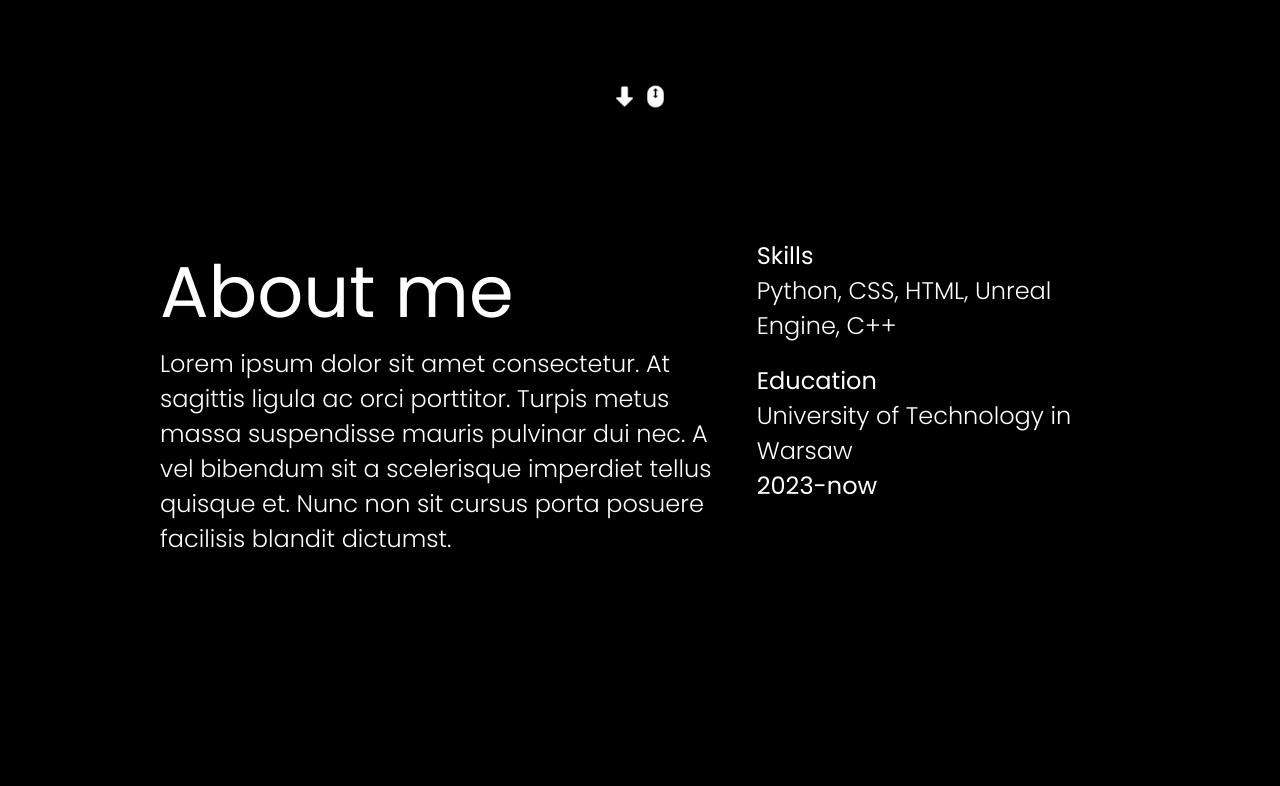
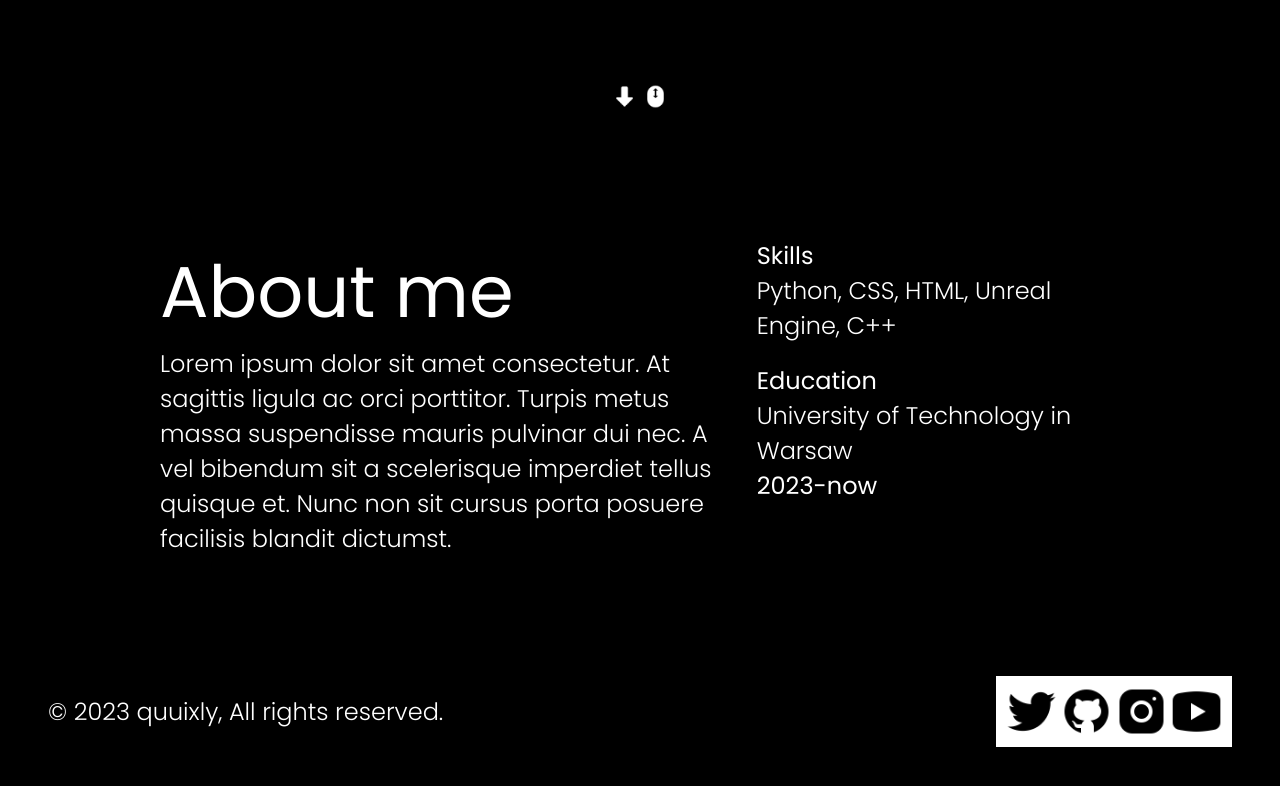
Before and after one commit to quuixlie/quuixlie.github.io, a plain HTML site: page index.html in a window 1280 px wide. Shown: the part 682-1468 px from the top of the page. Before the commit the page ends 1358 px from the top, so only its background shows below. Drawn offline with Linux system fonts and the light colour scheme.

Commit message:
Add footer

```diff
--- a/index.html
+++ b/index.html
@@ -8,6 +8,7 @@
         <link rel="stylesheet" href="src/header.css">
         <link rel="stylesheet" href="src/landing-page.css">
         <link rel="stylesheet" href="src/about-me.css">
+        <link rel="stylesheet" href="src/footer.css">
     </head>
     <body>
         <header>
@@ -34,10 +35,10 @@
                     <img src="assets/mouse-scrolling.png" alt="arrow down">
                 </div>
                 <div id="social-media">
-                    <img src="assets/twitter.png" alt="">
-                    <img src="assets/github.png" alt="">
-                    <img src="assets/instagram.png" alt="">
-                    <img src="assets/youtube.png" alt="">
+                    <img src="assets/twitter.png" alt="twitter icon">
+                    <img src="assets/github.png" alt="github icon">
+                    <img src="assets/instagram.png" alt=" instagram icon">
+                    <img src="assets/youtube.png" alt="youtube icon">
                 </div>
             </section>
             <section id="about-me">
@@ -58,5 +59,14 @@
                 </div>
             </section>
         </main>
+        <footer>
+            © 2023 quuixly, All rights reserved.
+            <div id="footer-social-media">
+                <img src="assets/twitter.png" alt="twitter icon">
+                <img src="assets/github.png" alt="github icon">
+                <img src="assets/instagram.png" alt=" instagram icon">
+                <img src="assets/youtube.png" alt="youtube icon">
+            </div>
+        </footer>
     </body>
 </html>
--- /dev/null
+++ b/src/footer.css
@@ -0,0 +1,45 @@
+footer {
+    display: flex;
+    align-items: center;
+    justify-content: space-between;
+    margin: 20px;
+
+}
+
+#footer-social-media {
+    display: flex;
+    background-color: white;
+    padding: 2px;
+}
+
+#footer-social-media > img {
+    width: 25px;
+}
+
+@media only screen and (min-width: 500px) {
+    footer {
+        margin: 32px;
+    }
+
+    #footer-social-media {
+        padding: 6px;
+    }
+
+    #footer-social-media > img {
+        width: 35px;
+    }
+}
+
+@media only screen and (min-width: 1100px) {
+    footer {
+        margin: 48px;
+    }
+
+    #footer-social-media {
+        padding: 8px;
+    }
+
+    #footer-social-media > img {
+        width: 55px;
+    }
+}
--- a/src/header.css
+++ b/src/header.css
@@ -1,24 +1,24 @@
 header > img:nth-child(1) {
-    height: 32px;
+    height: 35px;
 }
 
 header > img:nth-child(2) {
-    height: 22px;
+    height: 25px;
 }
 
 @media only screen and (min-width: 500px) {
     header > img:nth-child(1) {
-        height: 42px;
+        height: 45px;
     }
 
     header > img:nth-child(2) {
-        height: 32px;
+        height: 35px;
     }
 }
 
 @media only screen and (min-width: 1100px) {
     header > img:nth-child(1) {
-        height: 64px;
+        height: 55px;
     }
 
     header > img:nth-child(2) {
--- a/src/landing-page.css
+++ b/src/landing-page.css
@@ -34,7 +34,7 @@
 }
 
 .scroll-down > img {
-    max-width: 25px;
+    width: 25px;
 }
 
 #social-media {
@@ -64,7 +64,7 @@
     }
 
     #social-media > img {
-        height: 48px;
+        width: 35px;
     }
 }
 
@@ -78,6 +78,10 @@
         width: 50vw;
     }
 
+    #social-media > img {
+        width: 55px;
+    }
+
     #landing-page .content > p {
         max-width: 700px;
     }
```
